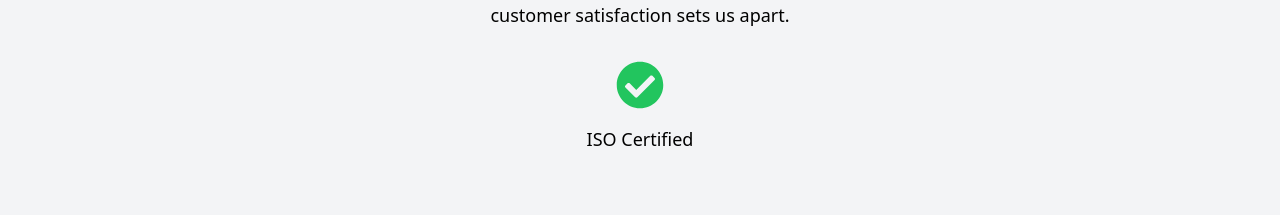
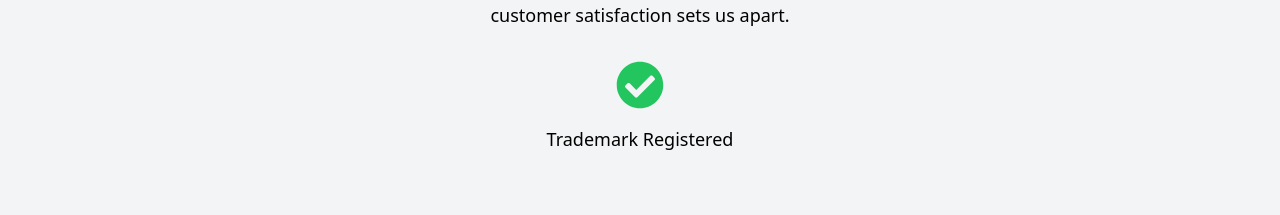
Before and after one commit to azurecoders/clipsee, a React (Vite) app: page /about in a window 1280 px wide. Shown: the part 987-1202 px from the top of the page. Built offline with nearby package versions, Linux system fonts and the light colour scheme.

Commit message:
INITIAL COMMIT

```diff
--- a/src/components/AboutPage.jsx
+++ b/src/components/AboutPage.jsx
@@ -56,7 +56,7 @@
           </p>
           <div className="text-center mb-8">
             <FaCheckCircle className="text-green-500 text-5xl mx-auto mb-4" />
-            <p className="text-lg">ISO Certified</p>
+            <p className="text-lg">Trademark Registered</p>
           </div>
         </div>
       </section>
```
